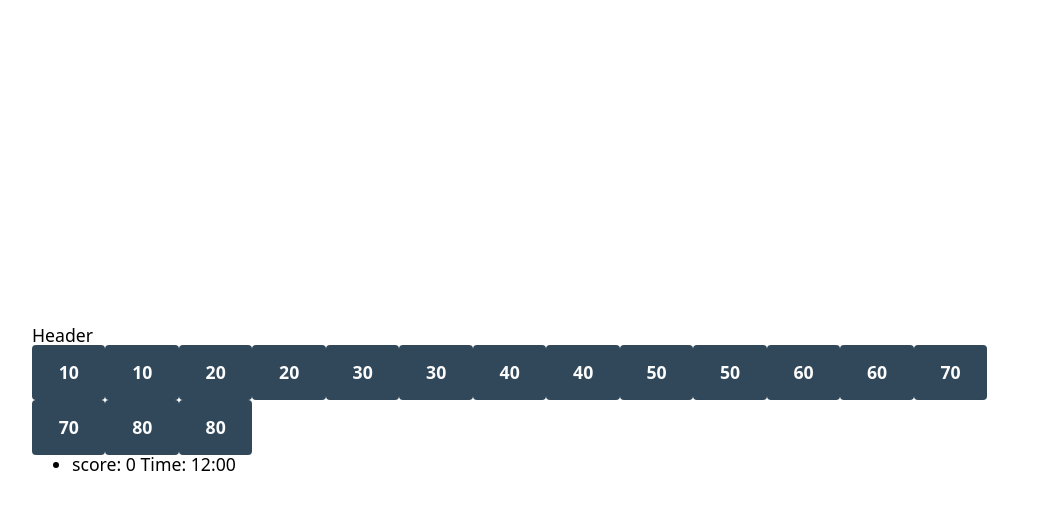
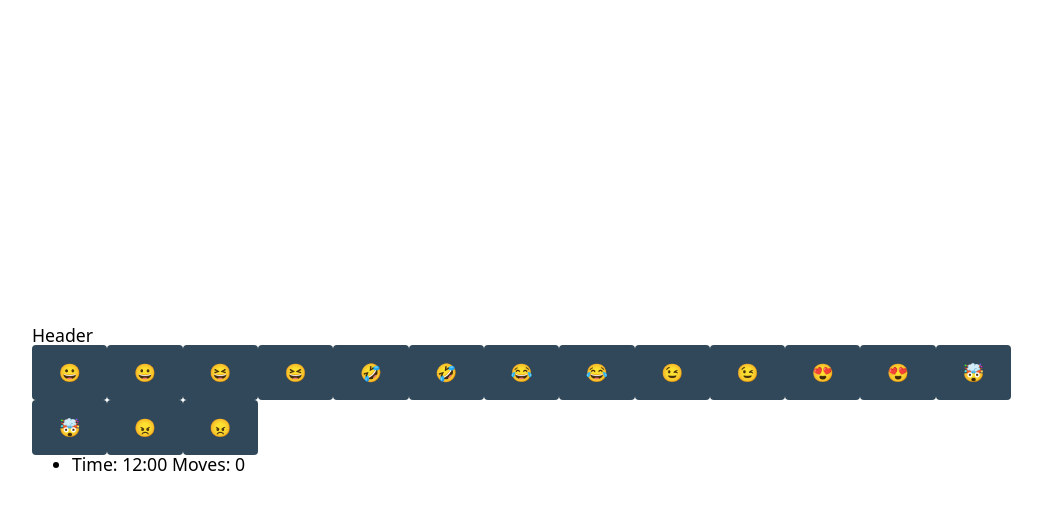
Before and after one commit to dwhenson/memory-game, a React (Vite) app: page / in a window 1280 px wide. Both pictures are taken after a click on the button "Start Game". Shown: the top 510 px of the page, without its empty margins (108-1150 px from the left). Built offline with nearby package versions, Linux system fonts and the light colour scheme.

Commit message:
✨ IMPROVE:  remove dom and use state

```diff
--- a/src/components/Board/Board.jsx
+++ b/src/components/Board/Board.jsx
@@ -6,14 +6,16 @@ import { GameOptionsContext } from "../GameOptionsProvider";
 
 import { tokens } from "../../data/tokens";
 
-function Board({ gameState, setGameState, gameComplete, setGameComplete }) {
+function Board({ gameState, setGameState, setGameComplete }) {
   const { selectedGameOptions } = React.useContext(GameOptionsContext);
   const [selection, setSelection] = React.useState(null);
-  const tokenRef = useRef(null);
+  const [board, setBoard] = React.useState(() =>
+    tokens
+      .slice(0, Math.pow(selectedGameOptions.grid, 2) / 2)
+      .flatMap((token) => [token, token])
+      .map((token) => ({ ...token, id: crypto.randomUUID() }))
+  );
 
-  const tokensToRender = tokens[selectedGameOptions.theme]
-    .flat()
-    .slice(0, Math.pow(selectedGameOptions.grid, 2));
   const currentPlayerIndex = gameState.findIndex((player) => player.turn);
 
   function updateTurn() {
@@ -52,37 +54,54 @@ function Board({ gameState, setGameState, gameComplete, setGameComplete }) {
     );
   }
 
-  // FIXME - Can you get this out the DOM?
+  function toggleSelection(id) {
+    setBoard(
+      board.map((token) => {
+        if (token.id !== id) {
+          return token;
+        }
+
+        return {
+          ...token,
+          status: token.status === "hidden" ? "shown" : "hidden",
+        };
+      })
+    );
+  }
+
   React.useEffect(() => {
-    const buttons = [...document.querySelectorAll("#board button")];
-    const isComplete = buttons.every((button) =>
-      button.hasAttribute("disabled")
-    );
-    setGameComplete(() => isComplete);
-  }, [selection, setGameComplete]);
+    if (board.every((token) => token.status !== "hidden")) {
+      setGameComplete(true);
+    }
+  }, [board, setGameComplete]);
 
   function handleButtonClick(event) {
     if (!selection) {
       setSelection(event.target);
-      event.target.setAttribute("disabled", true);
-      tokenRef.current = event.target;
+      toggleSelection(event.target.id);
     } else if (event.target.value === selection.value) {
-      event.target.setAttribute("disabled", true);
+      toggleSelection(event.target.id);
       updateScore();
       updateTurn();
       setSelection(null);
     } else {
+      toggleSelection(selection.id);
       updateTurn();
-      tokenRef.current.removeAttribute("disabled");
       setSelection(null);
     }
   }
 
   return (
     <div id="board">
-      {tokensToRender.map((token, index) => (
-        <Button key={index} value={token} action={handleButtonClick}>
-          {token}
+      {board.map((token) => (
+        <Button
+          key={token.id}
+          id={token.id}
+          value={token.number}
+          action={handleButtonClick}
+          disabled={token.status === "shown" ? true : false}
+        >
+          {[token[selectedGameOptions.theme]]}
         </Button>
       ))}
     </div>
--- a/src/components/Game/Game.jsx
+++ b/src/components/Game/Game.jsx
@@ -12,9 +12,11 @@ function Game() {
   const initialGameState = [...Array(Number(selectedGameOptions.players))].map(
     (_, index) => {
       return {
+        number: index + 1,
         score: 0,
         turn: index === 0 ? true : false,
         time: index === 0 ? "12:00" : null,
+        result: null,
       };
     }
   );
@@ -28,11 +30,10 @@ function Game() {
       <Board
         gameState={gameState}
         setGameState={setGameState}
-        gameComplete={gameComplete}
         setGameComplete={setGameComplete}
       />
       <Players gameState={gameState} />
-      {gameComplete && <Results />}
+      {gameComplete && <Results gameState={gameState} />}
     </>
   );
 }
--- a/src/components/GameOptionsProvider/GameOptionsProvider.jsx
+++ b/src/components/GameOptionsProvider/GameOptionsProvider.jsx
@@ -4,7 +4,7 @@ export const GameOptionsContext = React.createContext();
 
 function GameOptionsProvider({ children }) {
   const defaultOptions = {
-    theme: "icons",
+    theme: "icon",
     players: 1,
     grid: 4,
   };
--- a/src/components/Players/Players.jsx
+++ b/src/components/Players/Players.jsx
@@ -3,13 +3,13 @@ function Players({ gameState }) {
     <ul>
       {gameState.length === 1 && (
         <li>
-          score: {gameState[0].score} Time: {gameState[0].time}
+          Time: {gameState[0].time} Moves: {gameState[0].score}
         </li>
       )}
       {gameState.length > 1 &&
-        gameState.map((_, index) => (
+        gameState.map((player, index) => (
           <li key={index}>
-            Player {index + 1}, score: {gameState[index].score}
+            Player {player.number}, score: {gameState[index].score}
           </li>
         ))}
     </ul>
--- a/src/components/Results/Results.jsx
+++ b/src/components/Results/Results.jsx
@@ -1,5 +1,28 @@
-function Results() {
-  return <div>Test</div>;
+function Results({ gameState }) {
+  /*
+  TODO
+  Check high score is equal for ties etc
+  assign result to be winner / tied / null
+  render results in order
+  */
+
+  const results = [...gameState].sort((a, b) => a.score - b.score).reverse();
+  console.log(results);
+  return (
+    <ul>
+      {results.length === 1 && (
+        <li>
+          Time Elapsed: {results[0].time} Moves Taken: {results[0].score}
+        </li>
+      )}
+      {results.length > 1 &&
+        results.map((player, index) => (
+          <li key={index}>
+            Player {player.number}, {results[index].score} Pairs
+          </li>
+        ))}
+    </ul>
+  );
 }
 
 export default Results;
--- a/src/data/options.js
+++ b/src/data/options.js
@@ -1,5 +1,5 @@
 export const allGameOptions = [
-  { theme: ["icons", "numbers"] },
+  { theme: ["icon", "number"] },
   { players: [1, 2, 3, 4] },
   { grid: [4, 6] },
 ];
--- a/src/data/tokens.js
+++ b/src/data/tokens.js
@@ -1,42 +1,92 @@
-export const tokens = {
-  numbers: [
-    [1, 1],
-    [2, 2],
-    [3, 3],
-    [4, 4],
-    [5, 5],
-    [6, 6],
-    [7, 7],
-    [8, 8],
-    [9, 9],
-    [10, 10],
-    [11, 11],
-    [12, 12],
-    [13, 13],
-    [14, 14],
-    [15, 15],
-    [16, 16],
-    [17, 17],
-    [18, 18],
-  ],
-  icons: [
-    [10, 10],
-    [20, 20],
-    [30, 30],
-    [40, 40],
-    [50, 50],
-    [60, 60],
-    [70, 70],
-    [80, 80],
-    [90, 90],
-    [100, 100],
-    [110, 110],
-    [120, 120],
-    [130, 130],
-    [140, 140],
-    [150, 150],
-    [160, 160],
-    [170, 170],
-    [180, 180],
-  ],
-};
+export const tokens = [
+  {
+    number: "1",
+    icon: "😀",
+    status: "hidden",
+  },
+  {
+    number: "2",
+    icon: "😆",
+    status: "hidden",
+  },
+  {
+    number: "3",
+    icon: "🤣",
+    status: "hidden",
+  },
+  {
+    number: "4",
+    icon: "😂",
+    status: "hidden",
+  },
+  {
+    number: "5",
+    icon: "😉",
+    status: "hidden",
+  },
+  {
+    number: "6",
+    icon: "😍",
+    status: "hidden",
+  },
+  {
+    number: "7",
+    icon: "🤯",
+    status: "hidden",
+  },
+  {
+    number: "8",
+    icon: "😠",
+    status: "hidden",
+  },
+  {
+    number: "9",
+    icon: "😛",
+    status: "hidden",
+  },
+  {
+    number: "10",
+    icon: "🙄",
+    status: "hidden",
+  },
+  {
+    number: "11",
+    icon: "😤",
+    status: "hidden",
+  },
+  {
+    number: "12",
+    icon: "🫣",
+    status: "hidden",
+  },
+  {
+    number: "13",
+    icon: "😴",
+    status: "hidden",
+  },
+  {
+    number: "14",
+    icon: "😎",
+    status: "hidden",
+  },
+  {
+    number: "15",
+    icon: "🥱",
+    status: "hidden",
+  },
+  {
+    number: "16",
+    icon: "🤩",
+    status: "hidden",
+  },
+  {
+    number: "17",
+    icon: "😨",
+    status: "hidden",
+  },
+  {
+    number: "18",
+    icon: "🤮",
+    status: "hidden",
+  },
+];
```
